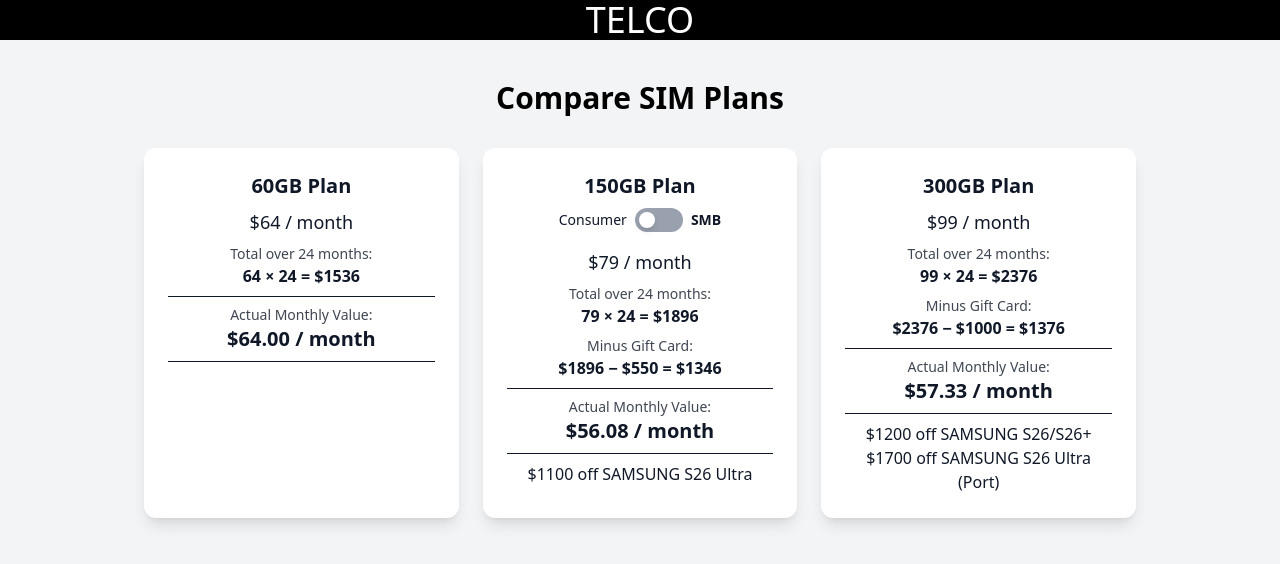
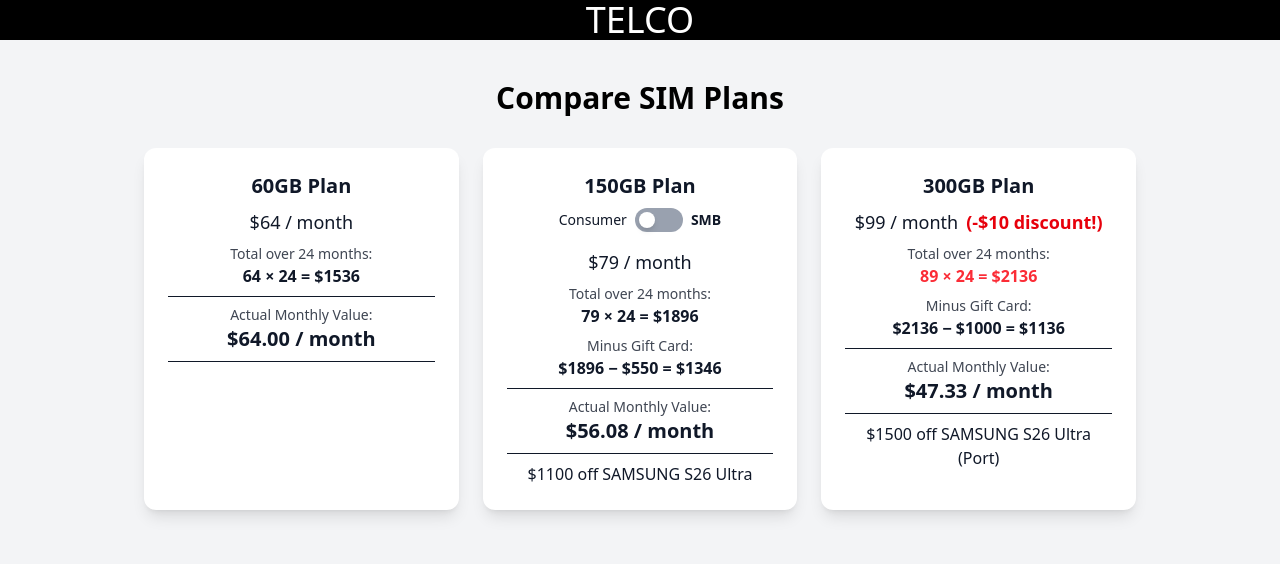
Before and after one commit to m011amad/telco, a React (Vite) app in the folder telco/: page / in a window 1280 px wide. Shown: the top 564 px of the page. Built offline with nearby package versions, Linux system fonts and the light colour scheme.

Commit message:
plan updated 19/03

```diff
--- a/telco/src/Plans.jsx
+++ b/telco/src/Plans.jsx
@@ -18,6 +18,7 @@ const PhonePlans = () => {
       price: 99,
       months: 24,
       giftCard: 1000, // isSMB ? 1000 : 800, // SMB (business) logic
+      discount: 10,
       hasSMB: false,
     },
   ];
@@ -147,8 +148,7 @@ const PhonePlans = () => {
               )}
               {is300GB && (
                 <div className="mt-2 pt-2 border-t">
-                  <p>$1200 off SAMSUNG S26/S26+</p>
-                  <p>$1700 off SAMSUNG S26 Ultra (Port)</p>
+                  <p>$1500 off SAMSUNG S26 Ultra (Port)</p>
                 </div>
               )}
             </div>
```
